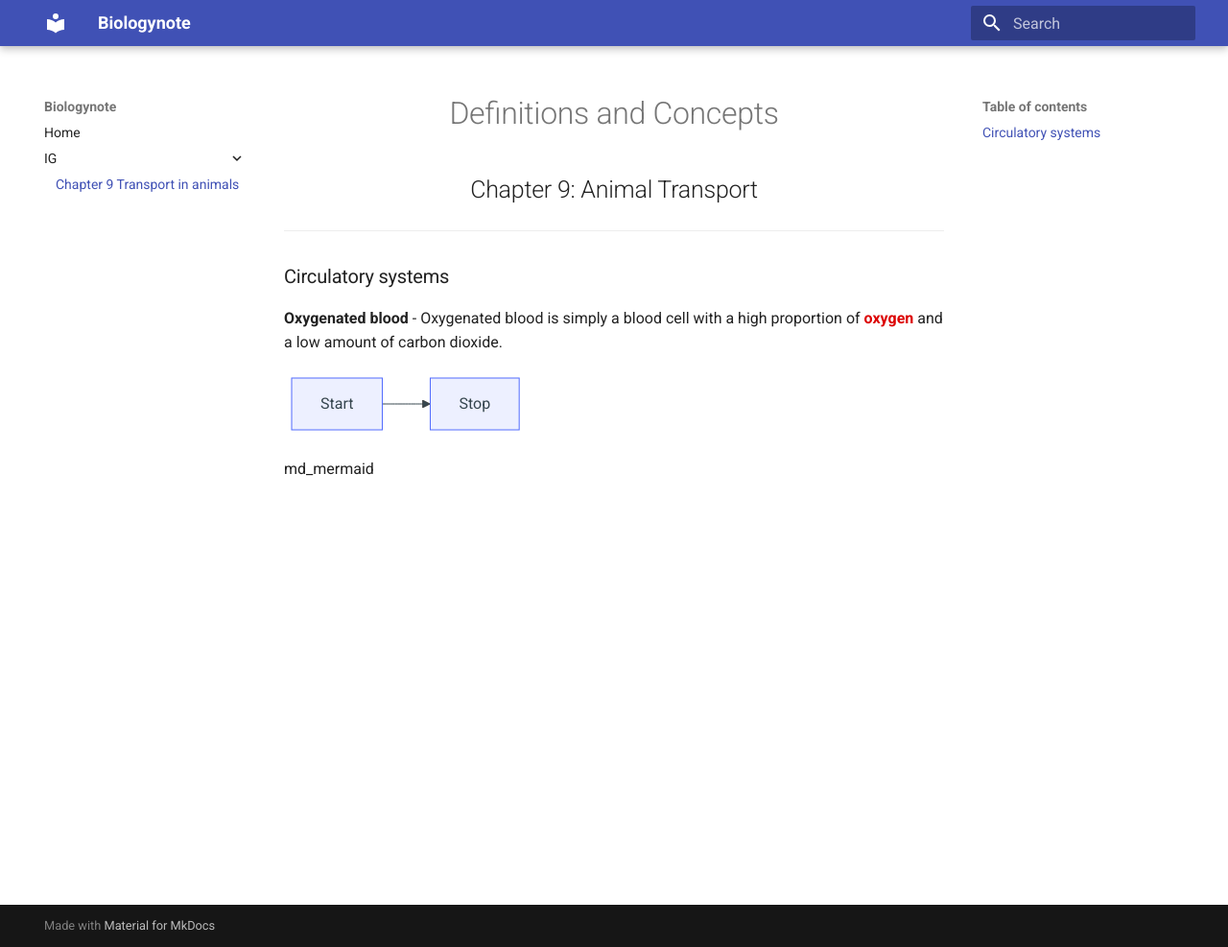
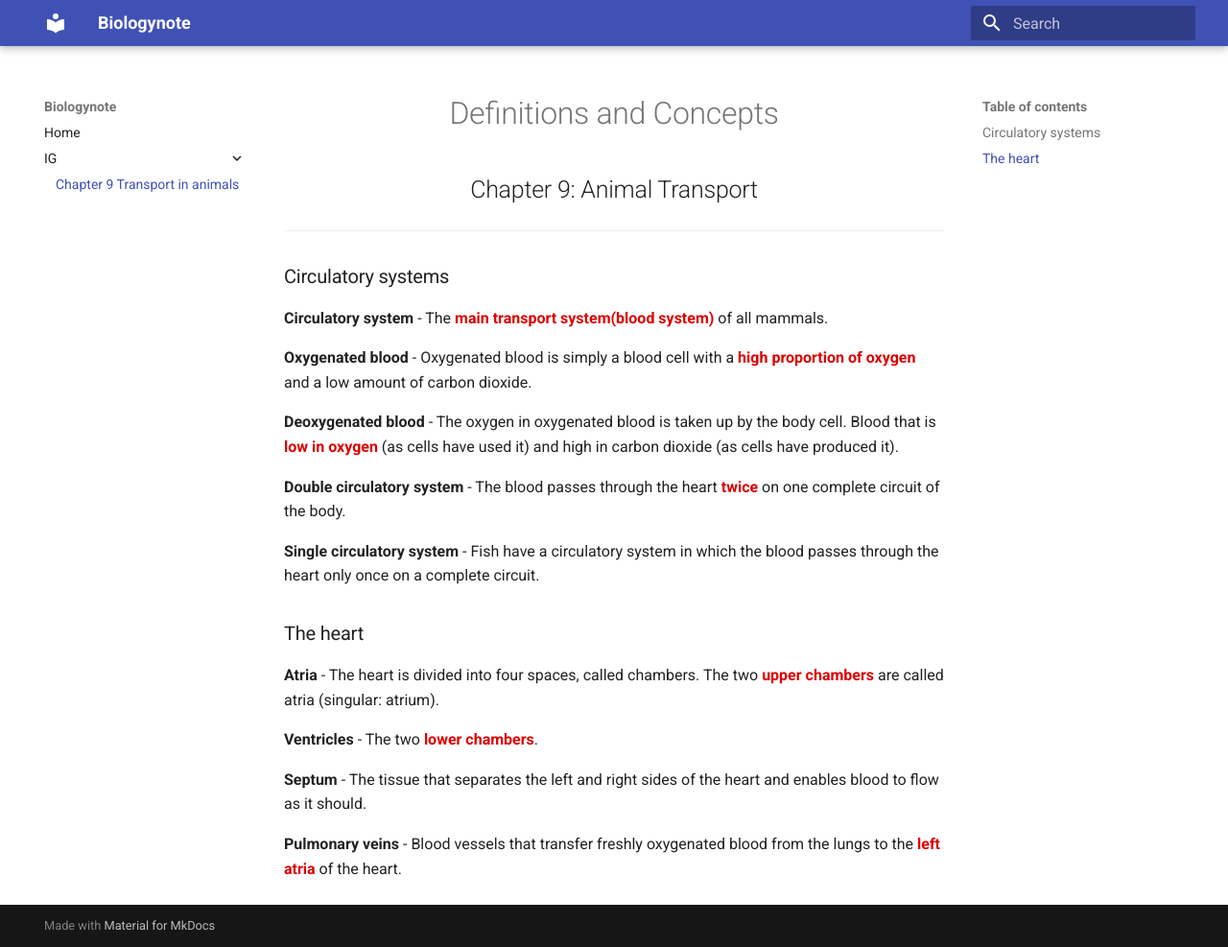
Before and after one commit to HeisenbergBlackHat/biologynote, an MkDocs documentation site: the page built from docs/IG/transport_in_animals.md, in a window 1280 px wide and 987 px high. Shown: the whole window at 96% size. Built offline with MkDocs 1.6.1 and Material for MkDocs 9.7.7, drawn with Linux system fonts in a browser that asks for light colours.

Commit message:
update transport in animal

````diff
--- a/docs/IG/transport_in_animals.md
+++ b/docs/IG/transport_in_animals.md
@@ -15,11 +15,23 @@
 
 ### Circulatory systems
 
-**Oxygenated blood** - Oxygenated blood is simply a blood cell with a high proportion of <span class="highlight_font">oxygen</span> and a low amount of carbon dioxide.
+**Circulatory system** - The <span class="highlight_font">main transport system(blood system)</span> of all mammals.
 
-```mermaid
-flowchart LR
-    Start --> Stop
-```
+**Oxygenated blood** - Oxygenated blood is simply a blood cell with a <span class="highlight_font">high proportion of oxygen</span> and a low amount of carbon dioxide.
 
-md_mermaid
+**Deoxygenated blood** - The oxygen in oxygenated blood is taken up by the body cell. Blood that is <span class="highlight_font">low in oxygen</span> (as cells have used it) and high in carbon dioxide (as cells have produced it).
+
+**Double circulatory system** - The blood passes through the heart <span class="highlight_font">twice</span> on one complete circuit of the body.
+
+**Single circulatory system** - Fish have a circulatory system in which the blood passes through the heart only once on a complete circuit.
+
+### The heart
+
+**Atria** - The heart is divided into four spaces, called
+chambers. The two <span class="highlight_font">upper chambers</span> are called atria (singular: atrium).
+
+**Ventricles** - The two <span class="highlight_font">lower chambers</span>.
+
+**Septum** - The tissue that separates the left and right sides of the heart and enables blood to flow as it should.
+
+**Pulmonary veins** - Blood vessels that transfer freshly oxygenated blood from the lungs to the <span class="highlight_font">left atria</span> of the heart.
````
